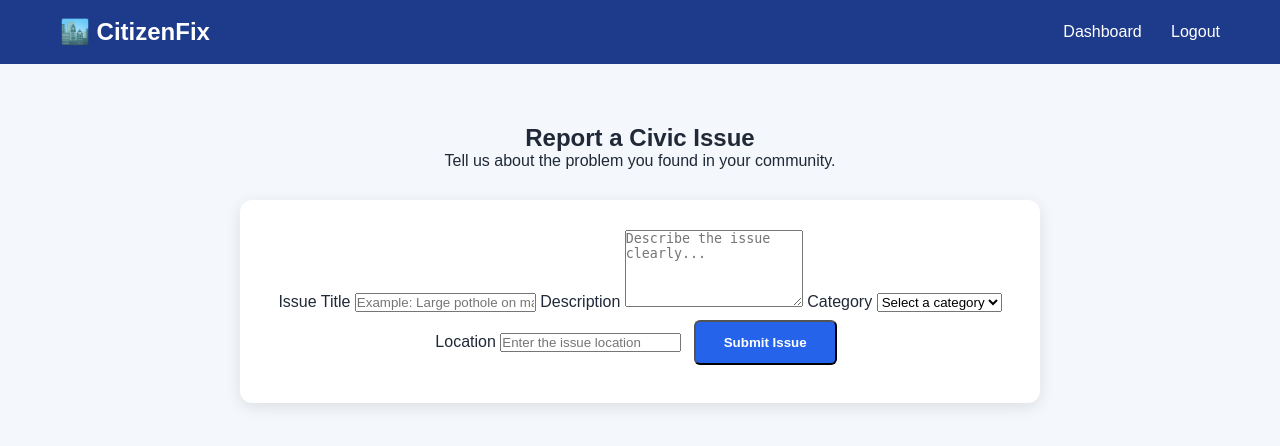
After one commit to gouripriya16/CitizenFix_CivicIssuePlatform, a Flask app: page /report-issue in a window 1280 px wide. The commit adds this page. Shown: the top 446 px of the page. Run offline with Flask 3, Linux system fonts and the light colour scheme; the visitor is signed in with stand-in values (Sample User, id 1).

Commit message:
Complete Version 3 - Civic Issue Reporting and Tracking

```diff
--- a/run.py
+++ b/run.py
@@ -1,9 +1,9 @@
 from flask import render_template
-from flask_login import login_user, logout_user, login_required
+from flask_login import login_user, logout_user, login_required, current_user
 from flask import request, redirect, url_for, flash
 
 from app import create_app, db
-from app.models import User
+from app.models import User, Issue
 
 
 app = create_app()
@@ -20,7 +20,6 @@ def register():
     if request.method == "POST":
 
         name = request.form["name"]
-        # email = request.form["email"]
         email = request.form["email"].strip().lower()
         password = request.form["password"]
 
@@ -53,7 +52,6 @@ def login():
 
     if request.method == "POST":
 
-        # email = request.form["email"]
         email = request.form["email"].strip().lower()
         password = request.form["password"]
 
@@ -62,6 +60,18 @@ def login():
         if user and user.check_password(password):
 
             login_user(user)
+
+            # Temporary debug information
+            print(
+                "LOGIN:",
+                user.name,
+                user.email,
+                user.role,
+                user.id
+            )
+
+            if user.role == "admin":
+                return redirect(url_for("admin_dashboard"))
 
             return redirect(url_for("dashboard"))
 
@@ -74,7 +84,80 @@ def login():
 @login_required
 def dashboard():
 
-    return render_template("dashboard.html")
+    issues = Issue.query.filter_by(
+        user_id=current_user.id
+    ).all()
+
+    return render_template(
+        "dashboard.html",
+        issues=issues
+    )
+
+
+@app.route("/report-issue", methods=["GET", "POST"])
+@login_required
+def report_issue():
+
+    if request.method == "POST":
+
+        title = request.form["title"].strip()
+        description = request.form["description"].strip()
+        category = request.form["category"]
+        location = request.form["location"].strip()
+
+        issue = Issue(
+            title=title,
+            description=description,
+            category=category,
+            location=location,
+            user_id=current_user.id
+        )
+
+        db.session.add(issue)
+        db.session.commit()
+
+        flash("Issue reported successfully.")
+
+        return redirect(url_for("dashboard"))
+
+    return render_template("report_issue.html")
+
+
+@app.route("/admin/dashboard")
+@login_required
+def admin_dashboard():
+
+    if current_user.role != "admin":
+        flash("Access denied.")
+        return redirect(url_for("dashboard"))
+
+    issues = Issue.query.all()
+
+    return render_template(
+        "admin_dashboard.html",
+        issues=issues
+    )
+
+
+@app.route("/admin/update-issue/<int:issue_id>", methods=["POST"])
+@login_required
+def update_issue_status(issue_id):
+
+    if current_user.role != "admin":
+        flash("Access denied.")
+        return redirect(url_for("dashboard"))
+
+    issue = Issue.query.get_or_404(issue_id)
+
+    new_status = request.form["status"]
+
+    issue.status = new_status
+
+    db.session.commit()
+
+    flash("Issue status updated successfully.")
+
+    return redirect(url_for("admin_dashboard"))
 
 
 @app.route("/logout")
--- a/templates/index.html
+++ b/templates/index.html
@@ -39,7 +39,7 @@
 
         <div class="hero-buttons">
 
-            <a href="#" class="btn btn-primary">
+            <a href="{{ url_for('login') }}" class="btn btn-primary">
                 Report an Issue
             </a>
 
--- /dev/null
+++ b/templates/report_issue.html
@@ -0,0 +1,129 @@
+<!DOCTYPE html>
+<html lang="en">
+
+<head>
+    <meta charset="UTF-8">
+    <meta name="viewport" content="width=device-width, initial-scale=1.0">
+
+    <title>Report Issue - CitizenFix</title>
+
+    <link rel="stylesheet"
+          href="{{ url_for('static', filename='style.css') }}">
+</head>
+
+<body>
+
+    <nav class="navbar">
+
+        <div class="logo">
+            🏙️ CitizenFix
+        </div>
+
+        <div class="nav-links">
+            <a href="{{ url_for('dashboard') }}">Dashboard</a>
+            <a href="{{ url_for('logout') }}">Logout</a>
+        </div>
+
+    </nav>
+
+    <section class="dashboard-container">
+
+        <h1>Report a Civic Issue</h1>
+
+        <p>
+            Tell us about the problem you found in your community.
+        </p>
+
+        <div class="dashboard-card">
+
+            <form method="POST">
+
+                <label for="title">
+                    Issue Title
+                </label>
+
+                <input
+                    type="text"
+                    id="title"
+                    name="title"
+                    placeholder="Example: Large pothole on main road"
+                    required
+                >
+
+
+                <label for="description">
+                    Description
+                </label>
+
+                <textarea
+                    id="description"
+                    name="description"
+                    rows="5"
+                    placeholder="Describe the issue clearly..."
+                    required
+                ></textarea>
+
+
+                <label for="category">
+                    Category
+                </label>
+
+                <select id="category" name="category" required>
+
+                    <option value="">
+                        Select a category
+                    </option>
+
+                    <option value="Roads">
+                        Roads
+                    </option>
+
+                    <option value="Garbage">
+                        Garbage
+                    </option>
+
+                    <option value="Streetlights">
+                        Streetlights
+                    </option>
+
+                    <option value="Water">
+                        Water
+                    </option>
+
+                    <option value="Drainage">
+                        Drainage
+                    </option>
+
+                    <option value="Other">
+                        Other
+                    </option>
+
+                </select>
+
+
+                <label for="location">
+                    Location
+                </label>
+
+                <input
+                    type="text"
+                    id="location"
+                    name="location"
+                    placeholder="Enter the issue location"
+                    required
+                >
+
+
+                <button type="submit" class="btn btn-primary">
+                    Submit Issue
+                </button>
+
+            </form>
+
+        </div>
+
+    </section>
+
+</body>
+
+</html>
```
Also changed, not shown: app/models.py (+25 -0 lines), create_admin.py (added, +30 -0 lines), templates/admin_dashboard.html (added, +134 -0 lines), templates/dashboard.html (+61 -7 lines).
